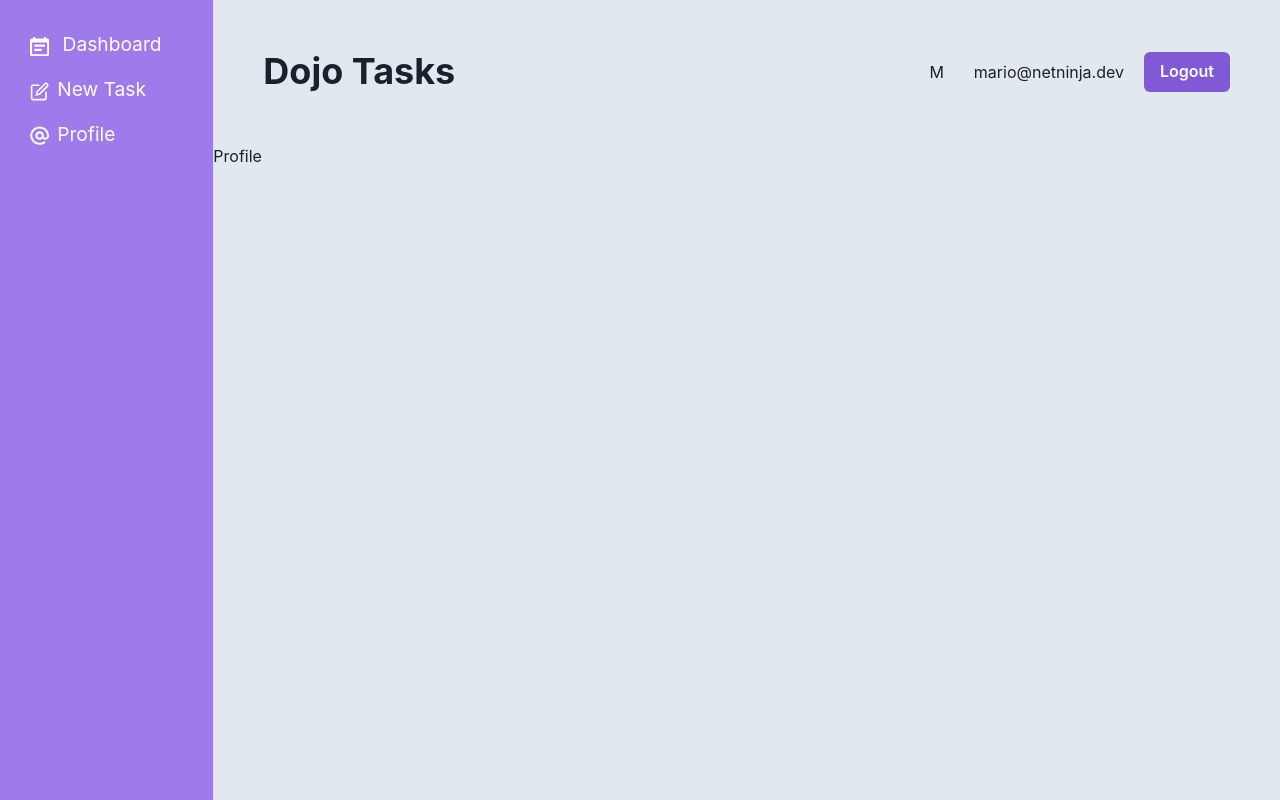
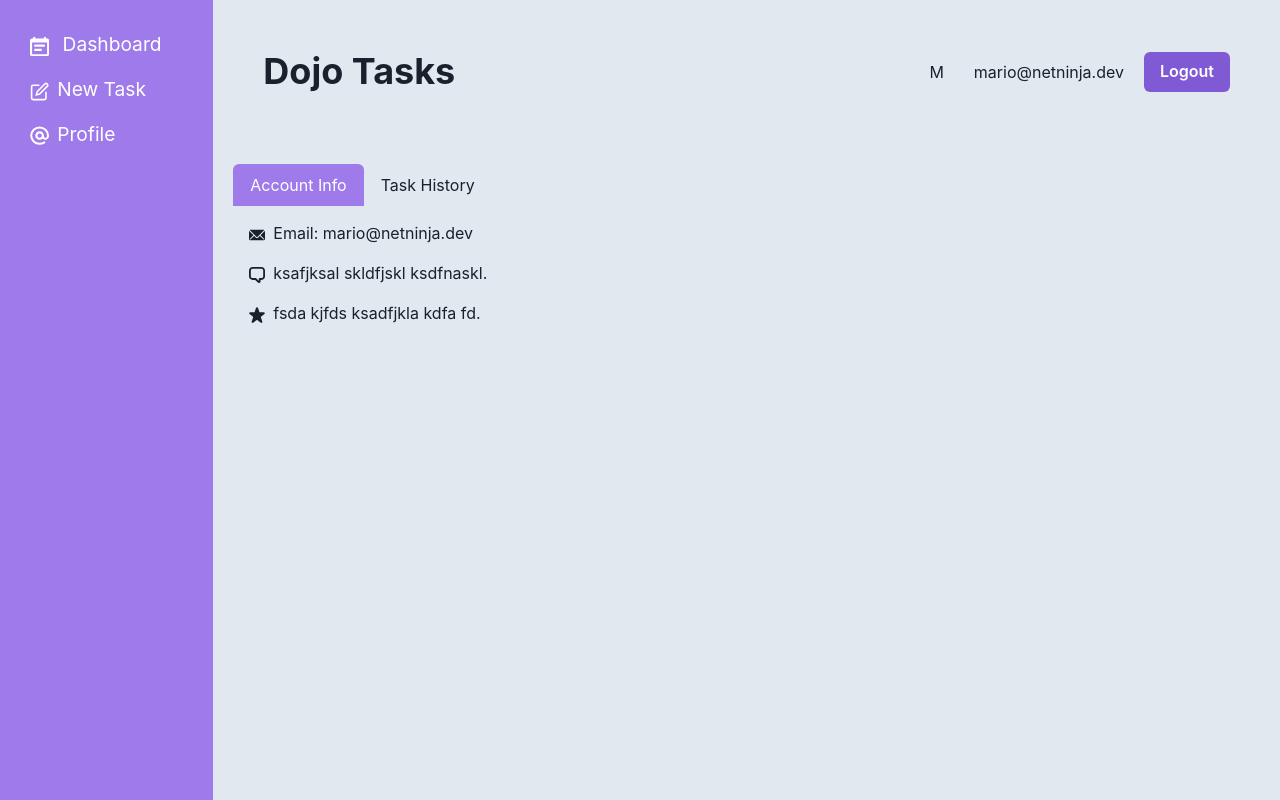
Before and after one commit to EduDD125/Chakra_UI_couser, a React (Vite) app: page /profile in a window 1280 px wide. Built offline with nearby package versions, Linux system fonts and the light colour scheme.

Commit message:
aula08: Tabs component

```diff
--- a/src/layouts/RootLayout.jsx
+++ b/src/layouts/RootLayout.jsx
@@ -20,7 +20,7 @@ export default function RootLayout() {
 
       <GridItem colSpan={{base: 6, lg: 4, xl: 5}}>
         <Navbar/>
-        <Outlet />
+        <Outlet/>
       </GridItem>
     </Grid>
   )
--- a/src/pages/Profile.jsx
+++ b/src/pages/Profile.jsx
@@ -1,5 +1,57 @@
+import { ChatIcon, CheckCircleIcon, EmailIcon, StarIcon, WarningIcon } from "@chakra-ui/icons";
+import { Tabs, Tab, TabList, TabPanels, TabPanel, List, ListItem, ListIcon } from "@chakra-ui/react";
+
 export default function Profile() {
   return (
-    <div>Profile</div>
+    <Tabs mt="40px" p="20px" colorScheme="purple" variant="enclosed">
+      <TabList>
+        <Tab _selected={{color: "white", bg: "purple.400"}}>Account Info</Tab>
+        <Tab _selected={{color: "white", bg: "purple.400"}}>Task History</Tab>
+      </TabList>
+
+      <TabPanels>
+        <TabPanel>
+           <List spacing={4}>
+            <ListItem>
+              <ListIcon as={EmailIcon}/>
+              Email: mario@netninja.dev
+            </ListItem>
+            <ListItem>
+              <ListIcon as={ChatIcon}/>
+              ksafjksal skldfjskl ksdfnaskl.
+            </ListItem>
+            <ListItem>
+              <ListIcon as={StarIcon}/>
+              fsda kjfds ksadfjkla kdfa fd.
+            </ListItem>
+           </List>
+        </TabPanel>
+
+        <TabPanel>
+          <List spacing={4}>
+            <ListItem>
+              <ListIcon as={CheckCircleIcon} color="teal.400"/>
+              fsadfas flsakflsd klfsak
+            </ListItem>
+            <ListItem>
+              <ListIcon as={CheckCircleIcon} color="teal.400"/>
+              fsadfas flsakflsd klfsak
+            </ListItem>
+            <ListItem>
+              <ListIcon as={WarningIcon} color="red.400"/>
+              fsadfas flsakflsd klfsak
+            </ListItem>
+            <ListItem>
+              <ListIcon as={CheckCircleIcon} color="teal.400"/>
+              fsadfas flsakflsd klfsak
+            </ListItem>
+            <ListItem>
+              <ListIcon as={WarningIcon} color="red.400"/>
+              fsadfas flsakflsd klfsak
+            </ListItem>
+          </List>
+        </TabPanel>
+      </TabPanels>
+    </Tabs>
   )
 }
```
